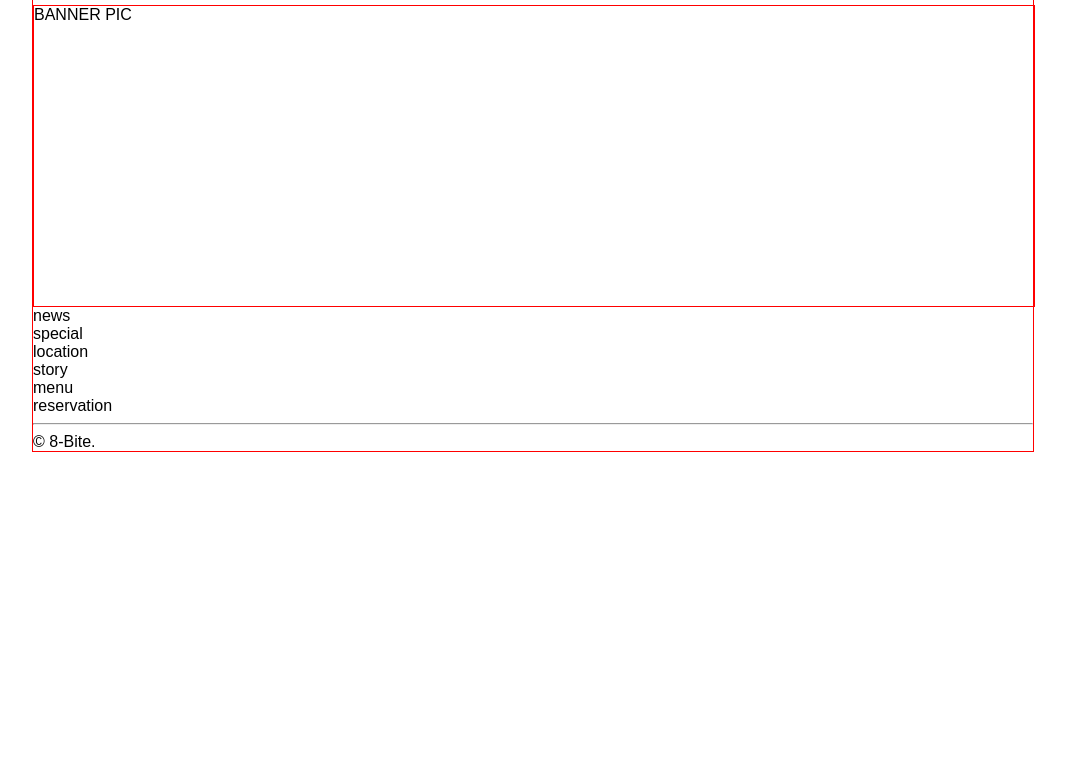
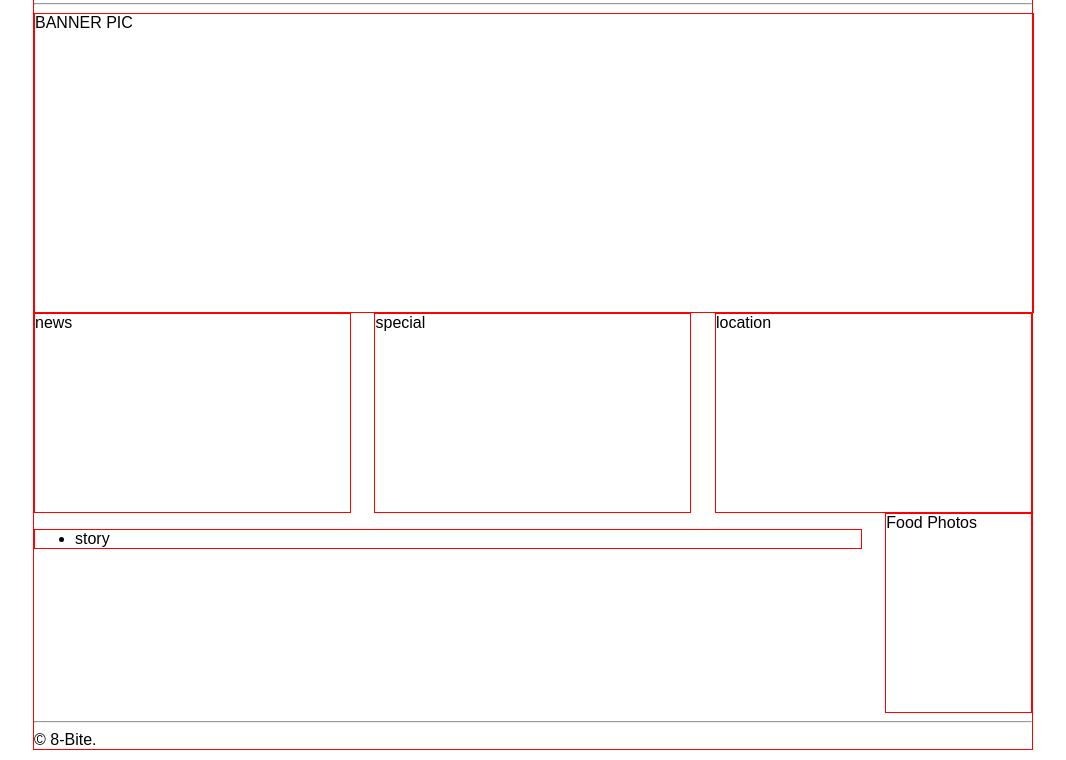
Before and after one commit to thedoublewolf/8-Bite, a website: page app/index.html in a window 1280 px wide. Shown: the part 116-876 px from the top of the page, without its empty margins (107-1173 px from the left). Before the commit the page ends 800 px from the top, so only its background shows below. Drawn offline with Linux system fonts and the light colour scheme.

Commit message:
HTML and css shell mapped out

```diff
--- a/app/index.html
+++ b/app/index.html
@@ -1,7 +1,7 @@
 <!DOCTYPE html>
 <html>
 <head>
-  <title>SAMPLE PROJECT</title>
+  <title>8-Bite</title>
   <link rel="stylesheet" href="css/vendor.css">
   <link rel="stylesheet" href="css/main.css">
 </head>
@@ -20,7 +20,7 @@
   		<div class="banner">BANNER PIC</div>
   	</banner>
 
-  	<div>
+  	<div class="stuff">
   		<div class="news">
   		news
   		</div>
@@ -33,20 +33,27 @@
   	</div>
 
   	<div class="content">
-  		<div class="story">
-  		story
-  		</div>
-  		<div class="menu hidden">
-  		menu
-  		</div>
-  		<div class="reservations hidden">
-  		reservation
-  		</div>
-  		<div class="review hidden">
-  		</div>
-  		<div class="div photos">
+  		<ul>
+	  		<li class="story">
+	  		story
+	  		</li>
+	  		<li class="menu hidden">
+	  		menu
+	  		</li>
+	  		<li class="reservations hidden">
+	  		reservation
+	  		</li>
+	  		<li class="review hidden">
+	  		review
+	  		</li>
+  		</ul>
+
+  		<div class="photos">
+  		Food Photos
   		</div>
   	</div>
+
+
 
   	<footer>
   	<hr>
--- a/src/main.scss
+++ b/src/main.scss
@@ -1,12 +1,14 @@
+@import 'bourbon/bourbon';
+@import 'neat/neat';
+
 .container {
 	width: 1000px;
-	margin: 0 auto;
+	margin: 10px auto;
 	border: 1px solid red;
 }
 header {
 	overflow: hidden;
 	width: 1000px;
-	margin: 0 auto;
 	.logo {
 		float: left;
 		width: 300px;
@@ -26,3 +28,38 @@ header {
 	height: 300px;
 	border: 1px solid red;
 }
+
+.stuff {
+	@include outer-container(100%);
+	.news {
+		@include span-columns(4);
+		height: 200px;
+		border: 1px solid red;
+	}
+		.special {
+		@include span-columns(4);
+		height: 200px;
+		border: 1px solid red;
+	}
+		.location {
+		@include span-columns(4);
+		height: 200px;
+		border: 1px solid red;
+	}
+}
+
+.content {
+	@include outer-container(100%);
+	ul {
+		@include span-columns(10);
+		border: 1px solid red;
+		.hidden {
+			display: none;
+		}
+	}
+	.photos {
+		@include span-columns(2);
+		border: 1px solid red;
+		height: 200px;
+	}
+}
```
Also changed, not shown: app/css/main.css, 1 other file.
